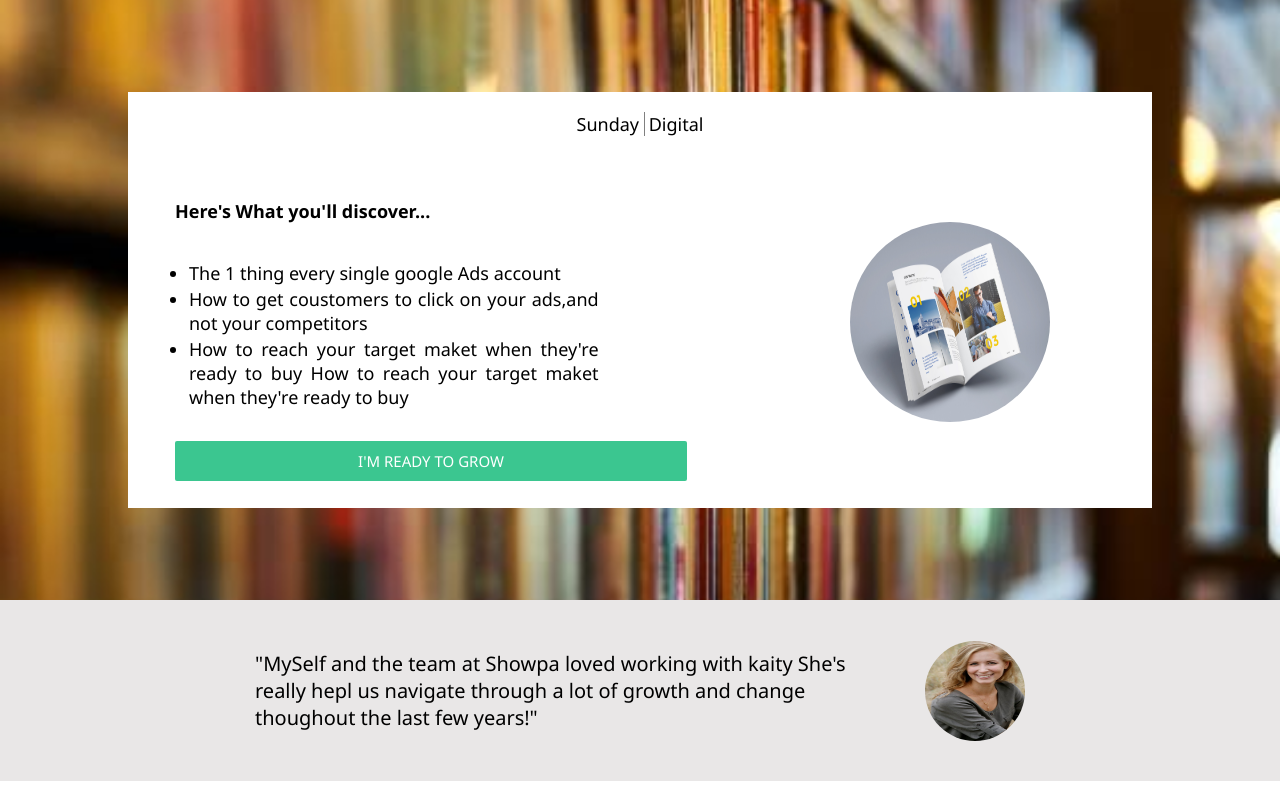
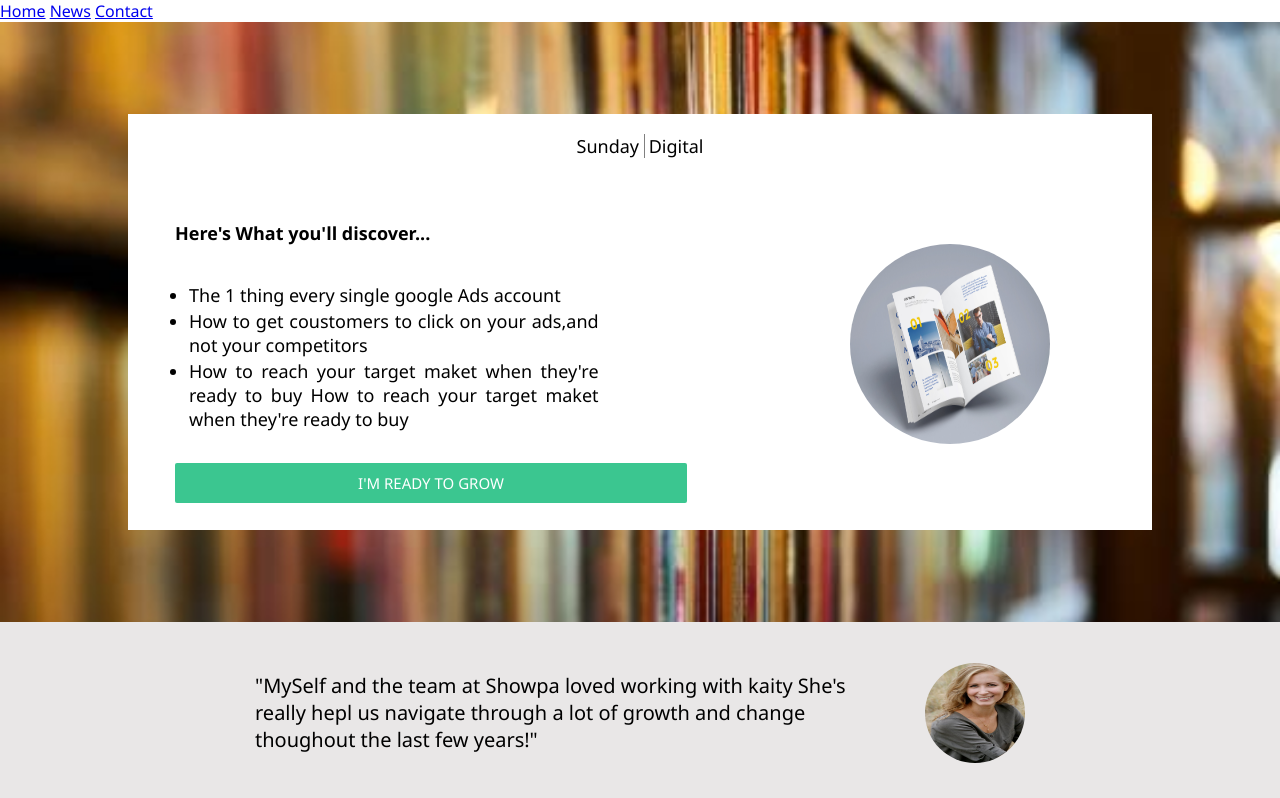
Before and after one commit to NaraGain/naraGain.github.io, a plain HTML site: page index.html in a window 1280 px wide. Shown: the top 798 px of the page. Drawn offline with Linux system fonts and the light colour scheme.

Commit message:
Update index.html
a

```diff
--- a/index.html
+++ b/index.html
@@ -8,7 +8,12 @@
     <title>e-book</title>
 </head>
 <body>
+ <div class="navbar">
+    <a href="#home">Home</a>
+    <a href="#news">News</a>
+    <a href="#contact">Contact</a>
 
+ </div>
     <div class ="imge">
 <div class = "bol">
     <div class = "name-brand">
```
